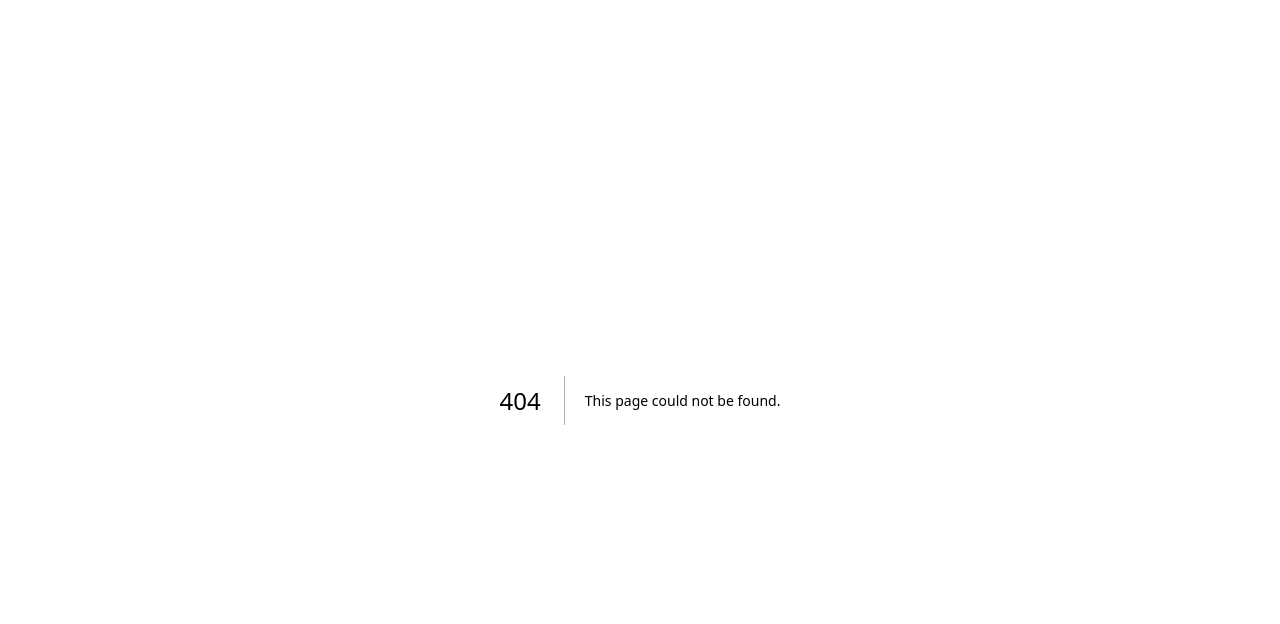
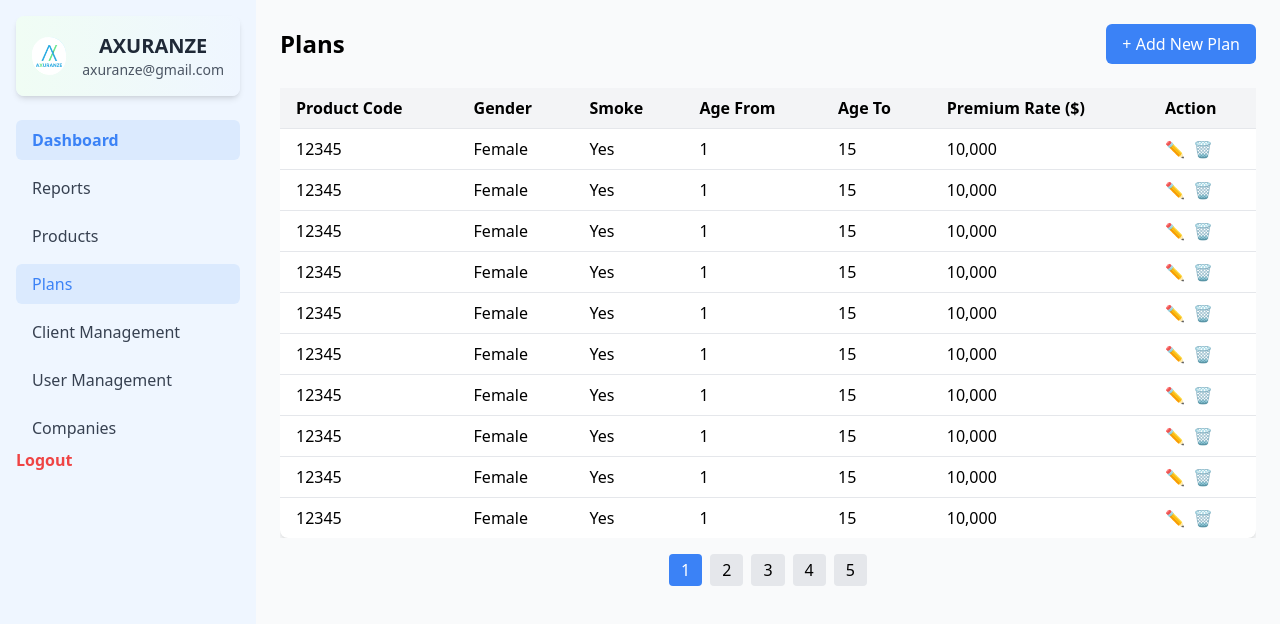
Before and after one commit to hmthu30/admin_panel, a Next.js app: page /home in a window 1280 px wide. Before the commit this address had no page. Shown: the top 624 px of the page. Built offline with nearby package versions, Linux system fonts and the light colour scheme.

Commit message:
need to fix

```diff
--- a/src/pages/components/LoginForm.tsx
+++ b/src/pages/components/LoginForm.tsx
@@ -1,17 +1,17 @@
-import React from 'react'
+import React from "react";
 import Image from "next/image";
-import InputPassword from './inputComponents/InputPassword';
-import InputEmail from './inputComponents/InputEmail';
+import InputPassword from "./inputComponents/InputPassword";
+import InputEmail from "./inputComponents/InputEmail";
 
 export default function LoginForm() {
   return (
-<div className="w-full max-w-xl rounded-3xl bg-white p-12 shadow-lg">
+    <div className="w-full max-w-lg rounded-3xl bg-white p-7 shadow-lg">
       <div className="mb-12 flex justify-center">
         <Image
           src={"/assets/imgs/logoAxu.png"}
           alt="Logo"
-            width={150}
-            height={150}
+          width={120}
+          height={120}
           className="object-contain"
         />
       </div>
@@ -36,11 +36,11 @@ export default function LoginForm() {
 
         <button
           type="submit"
-            className="w-full rounded-full bg-primary text-md px-6 py-3 text-white transition hover:bg-blue-600"
+          className="text-md w-full rounded-full bg-primary px-6 py-3 text-white transition hover:bg-blue-600"
         >
           Login Now
         </button>
       </form>
     </div>
-  )
+  );
 }
--- /dev/null
+++ b/src/pages/components/ProfileCard.tsx
@@ -0,0 +1,31 @@
+import React from "react";
+import Image from "next/image";
+
+export default function ProfileCard() {
+  return (
+    <div className="flex items-center space-x-4 rounded-lg bg-gradient-to-r from-green-50 to-blue-50 p-4 shadow-md">
+      <div className="flex items-center justify-center overflow-hidden rounded-full bg-loginBG align-middle">
+        {/* <Image
+          src="/assets/imgs/logoAxu.png"
+          alt="Axuranze Logo"
+          width={64}
+          height={64}
+          className="object-contain"
+        /> */}
+        <div className="w-fit rounded-full bg-white px-1 py-2">
+          <Image
+            src={"/assets/imgs/logoAxu.png"}
+            alt="Logo"
+            width={80}
+            height={80}
+            className="object-contain"
+          />
+        </div>
+      </div>
+      <div>
+        <h2 className="text-xl font-bold text-gray-800">AXURANZE</h2>
+        <p className="text-sm text-gray-600">axuranze@gmail.com</p>
+      </div>
+    </div>
+  );
+}
--- /dev/null
+++ b/src/pages/components/layouts/SideBar.tsx
@@ -0,0 +1,9 @@
+import React from "react";
+
+export default function SideBar() {
+  return (
+    <div>
+      <div>sidebar</div>
+    </div>
+  );
+}
--- /dev/null
+++ b/src/pages/home/index.tsx
@@ -0,0 +1,124 @@
+import Image from "next/image";
+import React from "react";
+import ProfileCard from "../components/ProfileCard";
+
+export default function Home() {
+  return (
+    // <div className="min-h-screen bg-green-300">
+    //   <div className="min-h-screen w-[250px] bg-white p-3">
+    //     <div className="bg-gray-600 p-3">
+    //       <div className="flex-1">
+    //         <div className="w-fit rounded-full bg-white px-3 py-4">
+    //           <Image
+    //             src={"/assets/imgs/logoAxu.png"}
+    //             alt="Logo"
+    //             width={50}
+    //             height={50}
+    //             className="object-contain"
+    //           />
+    //         </div>
+    //       </div>
+    //       <div className="flex-3">
+    //         <h1>Hello</h1>
+    //       </div>
+    //     </div>
+    //   </div>
+    //   <div className="flex items-center justify-center p-5">HOME</div>
+    // </div>
+
+    <div className="flex min-h-screen">
+      <aside className="w-64 bg-blue-50 p-4">
+        <div className="mb-6 text-center">
+          <ProfileCard />
+        </div>
+        <nav className="space-y-2">
+          <a
+            href="#"
+            className="block rounded-md bg-blue-100 px-4 py-2 font-semibold text-blue-500"
+          >
+            Dashboard
+          </a>
+          <a href="#" className="block px-4 py-2 text-gray-700">
+            Reports
+          </a>
+          <a href="#" className="block px-4 py-2 text-gray-700">
+            Products
+          </a>
+          <a
+            href="#"
+            className="block rounded-md bg-blue-100 px-4 py-2 text-blue-500"
+          >
+            Plans
+          </a>
+          <a href="#" className="block px-4 py-2 text-gray-700">
+            Client Management
+          </a>
+          <a href="#" className="block px-4 py-2 text-gray-700">
+            User Management
+          </a>
+          <a href="#" className="block px-4 py-2 text-gray-700">
+            Companies
+          </a>
+        </nav>
+        <div className="bottom-0">
+          <button className="font-bold text-red-500">Logout</button>
+        </div>
+      </aside>
+
+      <main className="flex-1 bg-gray-50 p-6">
+        <div className="mb-6 flex items-center justify-between">
+          <h2 className="text-2xl font-bold">Plans</h2>
+          <button className="rounded-md bg-blue-500 px-4 py-2 text-white">
+            + Add New Plan
+          </button>
+        </div>
+
+        <div className="overflow-x-auto">
+          <table className="w-full rounded-lg bg-white text-left shadow-md">
+            <thead>
+              <tr className="bg-gray-100">
+                <th className="px-4 py-2">Product Code</th>
+                <th className="px-4 py-2">Gender</th>
+                <th className="px-4 py-2">Smoke</th>
+                <th className="px-4 py-2">Age From</th>
+                <th className="px-4 py-2">Age To</th>
+                <th className="px-4 py-2">Premium Rate ($)</th>
+                <th className="px-4 py-2">Action</th>
+              </tr>
+            </thead>
+            <tbody>
+              {[...Array(10)].map((_, index) => (
+                <tr key={index} className="border-t">
+                  <td className="px-4 py-2">12345</td>
+                  <td className="px-4 py-2">Female</td>
+                  <td className="px-4 py-2">Yes</td>
+                  <td className="px-4 py-2">1</td>
+                  <td className="px-4 py-2">15</td>
+                  <td className="px-4 py-2">10,000</td>
+                  <td className="flex space-x-2 px-4 py-2">
+                    <button className="text-blue-500">✏️</button>
+                    <button className="text-red-500">🗑️</button>
+                  </td>
+                </tr>
+              ))}
+            </tbody>
+          </table>
+        </div>
+        <div className="mt-4 flex justify-center">
+          <div className="space-x-2">
+            {[1, 2, 3, 4, 5].map((page) => (
+              <button
+                key={page}
+                className={`rounded px-3 py-1 ${
+                  page === 1 ? "bg-blue-500 text-white" : "bg-gray-200"
+                }`}
+              >
+                {page}
+              </button>
+            ))}
+          </div>
+        </div>
+      </main>
+    </div>
+  );
+}
```
Lines whose indentation alone changed are shown as unchanged.
